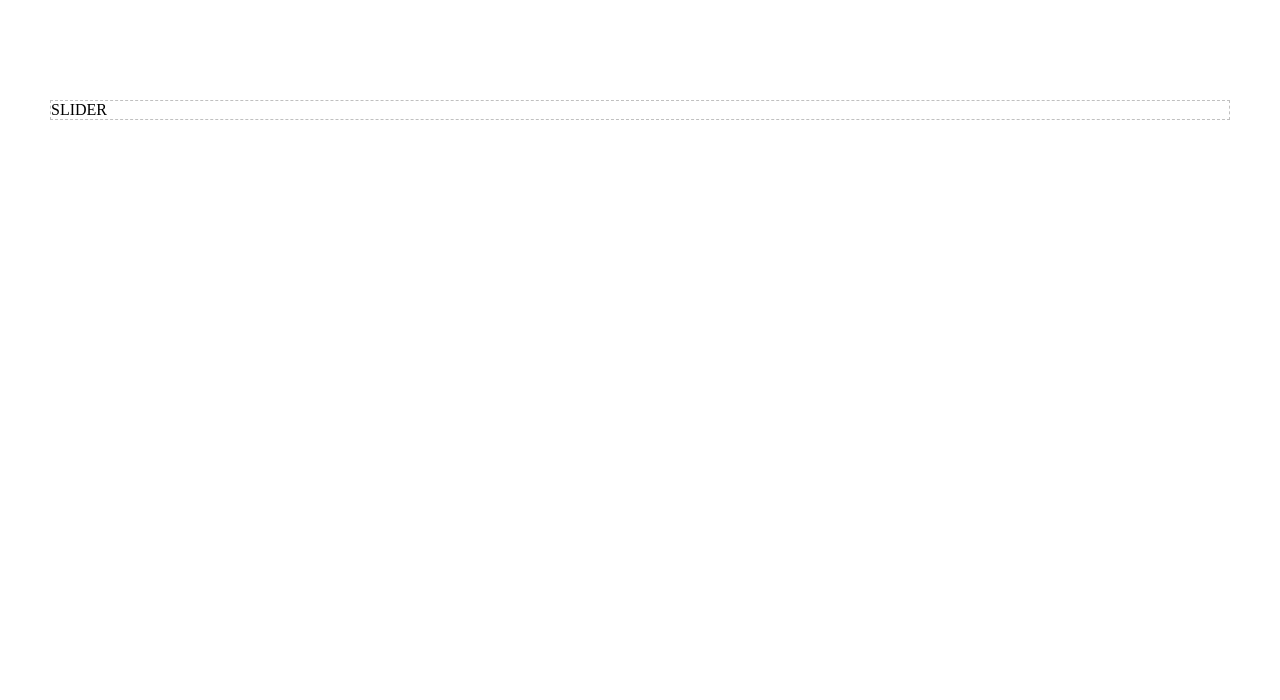
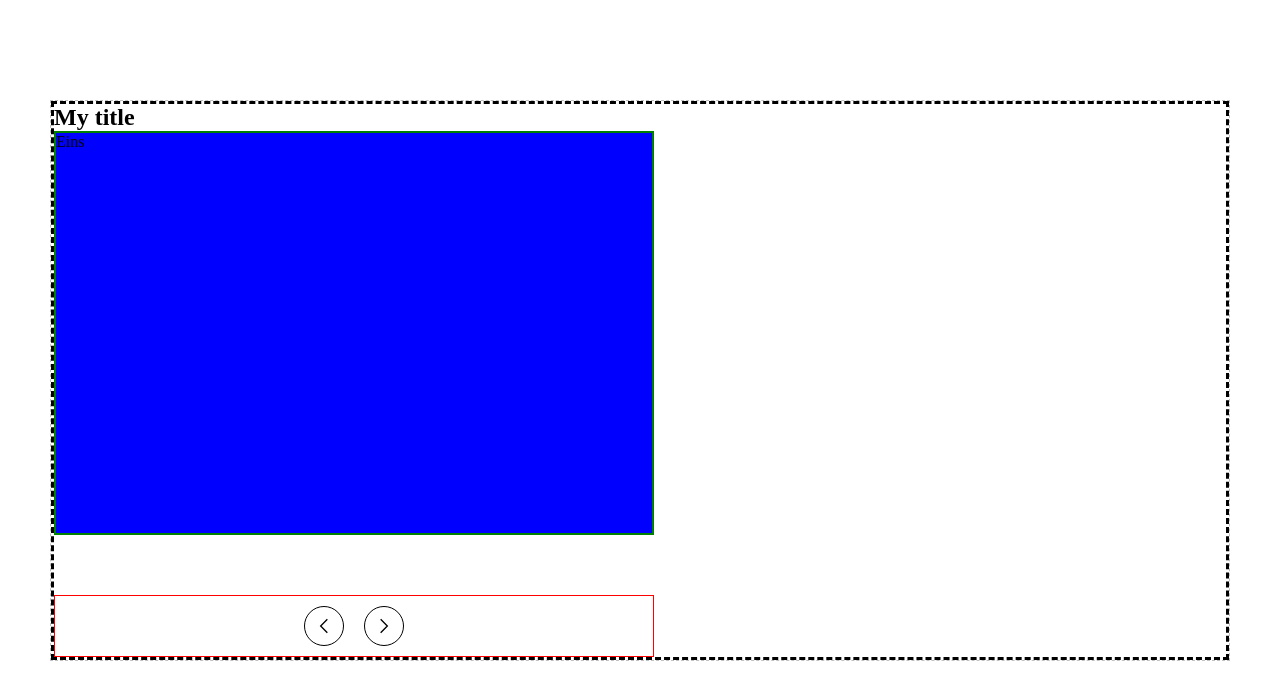
Before and after one commit to robertenk/slider-react, a React (Vite) app: page / in a window 1280 px wide. Shown: the top 700 px of the page. Built offline with nearby package versions, Linux system fonts and the light colour scheme.

Commit message:
basic slider component added

```diff
--- a/package.json
+++ b/package.json
@@ -18,7 +18,8 @@
   },
   "dependencies": {
     "react": "^17.0.2",
-    "react-dom": "^17.0.2"
+    "react-dom": "^17.0.2",
+    "react-icons": "^4.3.1"
   },
   "devDependencies": {
     "@vitejs/plugin-react": "^1.0.7",
--- a/src/app/app.jsx
+++ b/src/app/app.jsx
@@ -2,6 +2,11 @@ import React from 'react'
 import Slider from './components/slider'
 
 const dummyKey = import.meta.env.VITE_DUMMY_KEY
+const items = [
+  { title: 'Eins', color: 'blue' },
+  { title: 'Zwei', color: 'red' },
+  { title: 'Drei', color: 'yellow' }
+]
 
 export default class App extends React.Component {
   componentDidMount() {
@@ -13,7 +18,7 @@ export default class App extends React.Component {
       <div className="app-wrapper">
         <section>
           <div className="container">
-            <Slider />
+            <Slider title="My title" items={items} />
           </div>
         </section>
       </div>
--- a/src/app/components/slider/index.jsx
+++ b/src/app/components/slider/index.jsx
@@ -1,5 +1,86 @@
-function Slider() {
-  return <div className="app-slider">SLIDER</div>
+import React from 'react'
+import PropTypes from 'prop-types'
+import { GrNext, GrPrevious } from 'react-icons/gr'
+
+class Slider extends React.Component {
+  constructor(props) {
+    super(props)
+
+    this.state = { currentSlideIndex: 0 }
+    this.showPrev = this.showPrev.bind(this)
+    this.showNext = this.showNext.bind(this)
+  }
+
+  showPrev() {
+    if (this.state.currentSlideIndex === 0) return
+
+    this.setState({
+      currentSlideIndex: this.state.currentSlideIndex - 1
+    })
+  }
+
+  showNext() {
+    if (this.state.currentSlideIndex === this.props.items.length - 1) return
+
+    this.setState({
+      currentSlideIndex: this.state.currentSlideIndex + 1
+    })
+  }
+
+  getSlideTrackStyle() {
+    const trackWidth = this.props.items.length * 600
+    const offset = this.state.currentSlideIndex * 600
+
+    return {
+      width: `${trackWidth}px`,
+      transform: `translate3d(-${offset}px, 0px, 0px)`
+    }
+  }
+
+  componentDidMount() {}
+
+  componentWillUnmount() {}
+
+  render() {
+    const slides = this.props.items.map((item, index) => {
+      return (
+        <div key={index} className={`slide ${item.color}`}>
+          {item.title}
+        </div>
+      )
+    })
+
+    return (
+      <div className="app-slider">
+        <h1>{this.props.title}</h1>
+
+        <div className="slider">
+          <div className="slider-track" style={this.getSlideTrackStyle()}>
+            {slides}
+          </div>
+        </div>
+
+        <div className="controls">
+          <div className="btn btn-prev" onClick={this.showPrev}>
+            <GrPrevious />
+          </div>
+          <div className="btn btn-next" onClick={this.showNext}>
+            <GrNext />
+          </div>
+        </div>
+      </div>
+    )
+  }
+}
+
+Slider.defaultProps = {
+  title: 'slider-react',
+  items: []
+}
+
+Slider.propTypes = {
+  title: PropTypes.string,
+  items: PropTypes.array
 }
 
 export default Slider
--- a/src/css/components/slider/index.css
+++ b/src/css/components/slider/index.css
@@ -1,2 +1,76 @@
 .app-slider {
+  border: 3px dashed black;
+  width: 100%;
+
+  .slider {
+    border: 2px solid green;
+    position: relative;
+    width: 600px;
+    margin-bottom: 60px;
+    overflow: hidden;
+
+    .slider-track {
+      display: flex;
+      flex-direction: row;
+      align-items: center;
+      flex-wrap: nowrap;
+      transition: transform 0.5s ease;
+
+      .slide {
+        width: 500px;
+        height: 400px;
+        flex-grow: 1;
+        flex-shrink: 0;
+
+        &.blue {
+          background-color: blue;
+        }
+
+        &.red {
+          background-color: red;
+        }
+
+        &.yellow {
+          background-color: yellow;
+        }
+
+        &.orange {
+          background-color: orange;
+        }
+      }
+    }
+  }
+
+  .controls {
+    width: 600px;
+    display: flex;
+    flex-direction: row;
+    align-items: center;
+    justify-content: center;
+    border: 1px solid red;
+
+    .btn {
+      margin: 10px;
+      width: 40px;
+      height: 40px;
+      border: 1px solid black;
+      border-radius: 100%;
+      display: flex;
+      flex-direction: column;
+      align-items: center;
+      justify-content: center;
+      cursor: pointer;
+
+      &:hover,
+      &:active,
+      &:focus {
+        background-color: #f3f3f3;
+      }
+
+      &.inactive {
+        opacity: 0.5;
+        pointer-events: none;
+      }
+    }
+  }
 }
```
Also changed, not shown: 1 other file (tests, documents, lock files or other folders).
